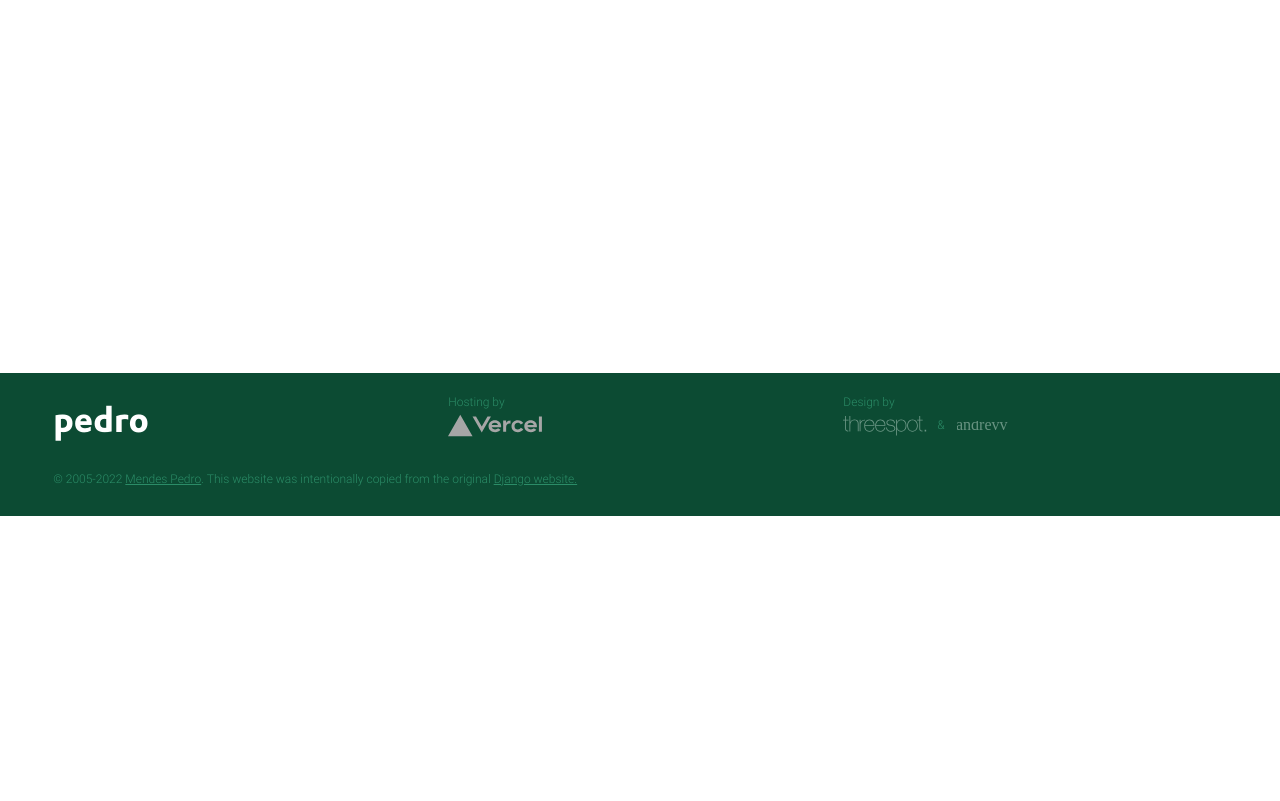
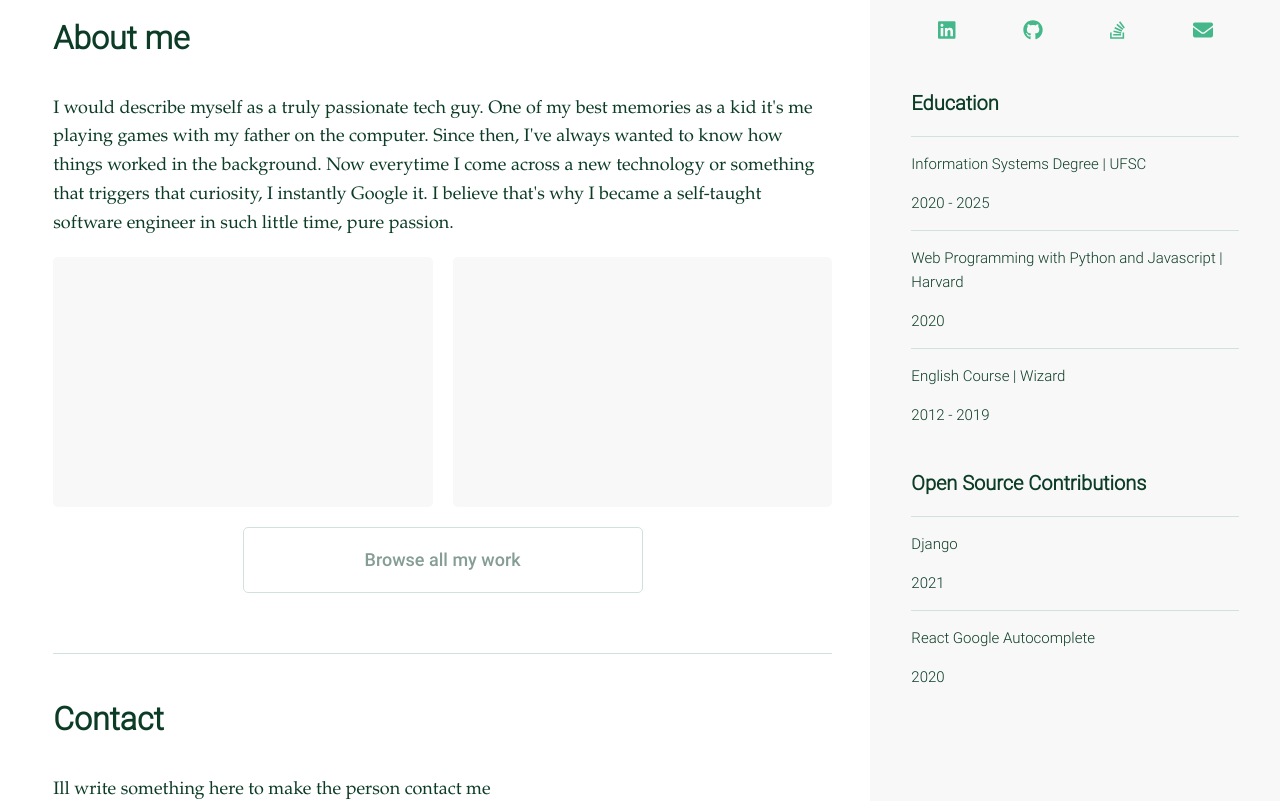
Before and after one commit to p-schlickmann/mendespedro.dev, a Next.js app: page / in a window 1280 px wide. Shown: the part 500-1301 px from the top of the page. Before the commit the page ends 1016 px from the top, so only its background shows below. Built offline with nearby package versions, Linux system fonts and the light colour scheme.

Commit message:
done some more things in homepage

```diff
--- a/components/Footer.js
+++ b/components/Footer.js
@@ -24,7 +24,7 @@ const Footer = () => {
                 </div>
                 <div className={styles.copyrightContainer}>
                     <span className={styles.copyright}>
-                        © 2005-2022 <Link href={'/'}><a>Mendes Pedro</a></Link>.
+                        © 2022 <Link href={'/'}><a>Mendes Pedro</a></Link>.
                         This website was intentionally copied from the
                         original <a href={'https://www.djangoproject.com/'}>Django website.</a>
                     </span>
--- a/pages/index.js
+++ b/pages/index.js
@@ -1,8 +1,22 @@
 import Head from 'next/head'
-import Image from 'next/image'
+
+import { FontAwesomeIcon } from '@fortawesome/react-fontawesome';
+import {faGithub, faLinkedin, faStackOverflow} from "@fortawesome/free-brands-svg-icons";
+
 import styles from '../styles/Home.module.css'
 import Header from "../components/Header";
 import Footer from "../components/Footer";
+import {faEnvelope} from "@fortawesome/free-solid-svg-icons";
+import {
+    djangoRepoUrl,
+    emailUrl,
+    githubUrl,
+    harvardUrl,
+    linkedinUrl, reactAutocomplete,
+    stackoverflowUrl,
+    ufscUrl,
+    wizardUrl, workUrl
+} from "../urls";
 
 export default function Home() {
   return (
@@ -21,8 +35,78 @@ export default function Home() {
                       </em>
                   </p>
                   <p>
-                      <a href={'https://github.com/p-schlickmann'} className={styles.bannerButton}>Github profile</a>
+                      <a href={''} className={styles.bannerButton}>I'll write something here</a>
                   </p>
+              </div>
+              <div className={styles.secondaryContainer}>
+                  <div className={styles.left}>
+                      <h1 className={styles.secondaryHeader}>About me</h1>
+                      <p>
+                          I would describe myself as a truly passionate tech guy.
+                          One of my best memories as a kid it's me playing games with my father on the computer.
+                          Since then, I've always wanted to know how things worked in the background.
+                          Now everytime I come across a new technology or something that triggers that
+                          curiosity, I instantly Google it. I believe that's why I became a self-taught
+                          software engineer in such little time, pure passion.
+                      </p>
+                      <div className={styles.projects}>
+                          <div className={styles.projectItem}>
+
+                          </div>
+                          <div className={styles.projectItem}>
+
+                          </div>
+                      </div>
+                      <a href={workUrl} className={styles.allProjectsButton}>
+                          Browse all my work
+                      </a>
+                      <div className={styles.separator}/>
+                      <h1 className={styles.secondaryHeader} >Contact</h1>
+                      <p>Ill write something here to make the person contact me</p>
+                  </div>
+                  <div className={styles.right}>
+                      <div className={styles.socials}>
+                          <a target={'_blank'} href={linkedinUrl}>
+                              <FontAwesomeIcon color={'#44B78B'} size={'lg'} icon={faLinkedin} />
+                          </a>
+                          <a target={'_blank'} href={githubUrl}>
+                              <FontAwesomeIcon color={'#44B78B'} size={'lg'} icon={faGithub}/>
+                          </a>
+                          <a target={'_blank'} href={stackoverflowUrl}>
+                              <FontAwesomeIcon color={'#44B78B'} size={'lg'} icon={faStackOverflow}/>
+                          </a>
+                          <a target={'_blank'} href={emailUrl}>
+                              <FontAwesomeIcon color={'#44B78B'} size={'lg'} icon={faEnvelope}/>
+                          </a>
+                      </div>
+                      <div className={styles.rightMenuHeader}>
+                          <h2>Education</h2>
+                      </div>
+                      <div className={styles.rightMenuText}>
+                          <p><a href={ufscUrl} target={'_blank'}>Information Systems Degree | UFSC</a></p>
+                          <p>2020 - 2025</p>
+                      </div>
+                      <div className={styles.rightMenuText}>
+                          <p><a href={harvardUrl} target={'_blank'}>Web Programming with Python and Javascript | Harvard</a></p>
+                          <p>2020</p>
+                      </div>
+                      <div className={styles.rightMenuText}>
+                          <p><a href={wizardUrl} target={'_blank'}>English Course | Wizard</a></p>
+                          <p>2012 - 2019</p>
+                      </div>
+                      <div className={styles.rightMenuHeader} style={{marginTop: '40px'}}>
+                          <h2>Open Source Contributions</h2>
+                      </div>
+                      <div className={styles.rightMenuText}>
+                          <p><a href={djangoRepoUrl} target={'_blank'}>Django</a></p>
+                          <p>2021</p>
+                      </div>
+                      <div className={styles.rightMenuText}>
+                          <p><a href={reactAutocomplete} target={'_blank'}>React Google Autocomplete</a></p>
+                          <p>2020</p>
+                      </div>
+                  </div>
+
               </div>
           </main>
           <Footer/>
--- a/styles/Home.module.css
+++ b/styles/Home.module.css
@@ -43,3 +43,116 @@
   border-radius: 5px;
   font-size: 18px;
 }
+
+.secondaryContainer {
+  font-family: Palatino, "Palatino Linotype", "Book Antiqua", "Hoefler Text", Georgia, "Lucida Bright", Cambria, Times, "Times New Roman", serif;
+  font-size: 18px;
+  color: var(--text);
+  line-height: 1.6;
+  -webkit-font-smoothing: antialiased;
+  border-top: 1px solid var(--border);
+  border-bottom: 1px solid var(--border);
+  display: flex;
+  justify-content: space-between;
+}
+
+.secondaryHeader {
+  font-size: 32px;
+  margin: 40px 0 30px;
+}
+
+.projects {
+  max-width: 1400px;
+  display:grid;
+  grid-template-columns: repeat(auto-fill, minmax(270px, 1fr));
+  grid-column-gap: 20px;
+  grid-row-gap: 20px;
+  margin-bottom: 20px;
+}
+
+.projectItem {
+  background: var(--shape);
+  border-radius: 5px;
+  min-width: 250px;
+  min-height: 250px;
+}
+
+.allProjectsButton {
+  font-family: Roboto, serif;
+  background: none;
+  border-radius: 5px;
+  color: var(--text-complement);
+  border: 1px solid var(--border);
+  margin: 20px auto 60px;
+  max-width: 400px;
+  display: block;
+  padding: 1em 1.5em;
+  text-align: center;
+  text-decoration: none;
+}
+
+.allProjectsButton:hover {
+  border-color: var(--green);
+  color: var(--green);
+}
+
+.separator {
+  border-bottom: 1px solid var(--border);
+}
+
+.left {
+  width: 65%;
+  padding-left: 4.16%;
+}
+
+.right {
+  font-family: RobotoLight, serif;
+  font-size: 15px;
+  width: 32%;
+  background: var(--shape);
+}
+
+.socials {
+  margin: 45px auto;
+  display: flex;
+  align-items: center;
+  justify-content: space-evenly;
+}
+
+.socials a {
+
+}
+
+.rightMenuHeader {
+  margin: 0 10%
+}
+
+.rightMenuHeader h2 {
+  font-size: 20px;
+}
+
+.rightMenuText {
+  margin: 0 10%;
+  border-top: 1px solid var(--border)
+}
+
+.rightMenuText > p > a:hover {
+  text-decoration: underline;
+}
+
+@media (max-width: 768px) {
+  .right {
+    padding: 0 10px;
+    width: 100%
+  }
+  .left {
+    width: 100%;
+    padding-right: 4.16%;
+  }
+  .secondaryContainer {
+    flex-direction: column;
+  }
+  .rightMenuHeader, .rightMenuText {
+    margin: 0 10px
+  }
+}
--- a/styles/globals.css
+++ b/styles/globals.css
@@ -43,6 +43,7 @@
   --shape: #f8f8f8;
   --text: #0C3C26;
   --text-complement: #859D94;
+  --border: #CFE3DC;
 }
 
 html,
@@ -65,3 +66,7 @@ a {
   font-size: 35px;
   color: var(--white);
 }
+
+h1, h2, h3, h4, h5, h6 {
+  font-family: RobotoLight, serif;
+}
--- /dev/null
+++ b/urls.js
@@ -0,0 +1,11 @@
+export const linkedinUrl = 'https://linkedin.com/in/pedro-schlickmann-mendes/'
+export const githubUrl = 'https://github.com/p-schlickmann/'
+export const stackoverflowUrl = 'https://stackoverflow.com/users/13564427/mendespedro/'
+export const emailUrl = "mailto:contact@mendespedro.dev"
+export const ufscUrl = "https://en.ufsc.br/2020/03/20/information-systems/"
+export const wizardUrl = "https://www.wizard.com.br/"
+export const harvardUrl = 'https://cs50.harvard.edu/web/2020/'
+export const djangoRepoUrl = 'https://github.com/django/django'
+export const reactAutocomplete = 'https://github.com/ErrorPro/react-google-autocomplete'
+
+export const workUrl = '/work'
```
